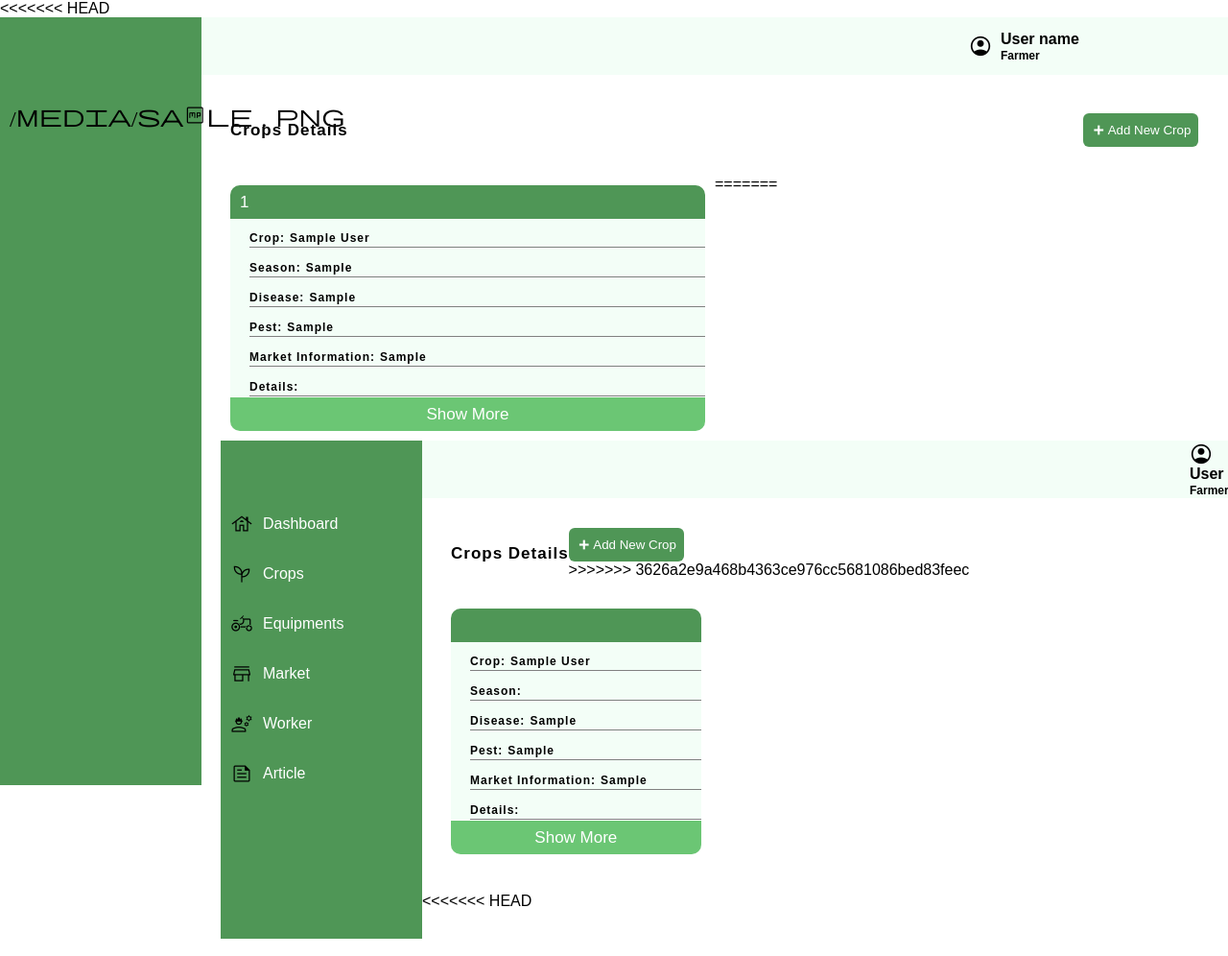
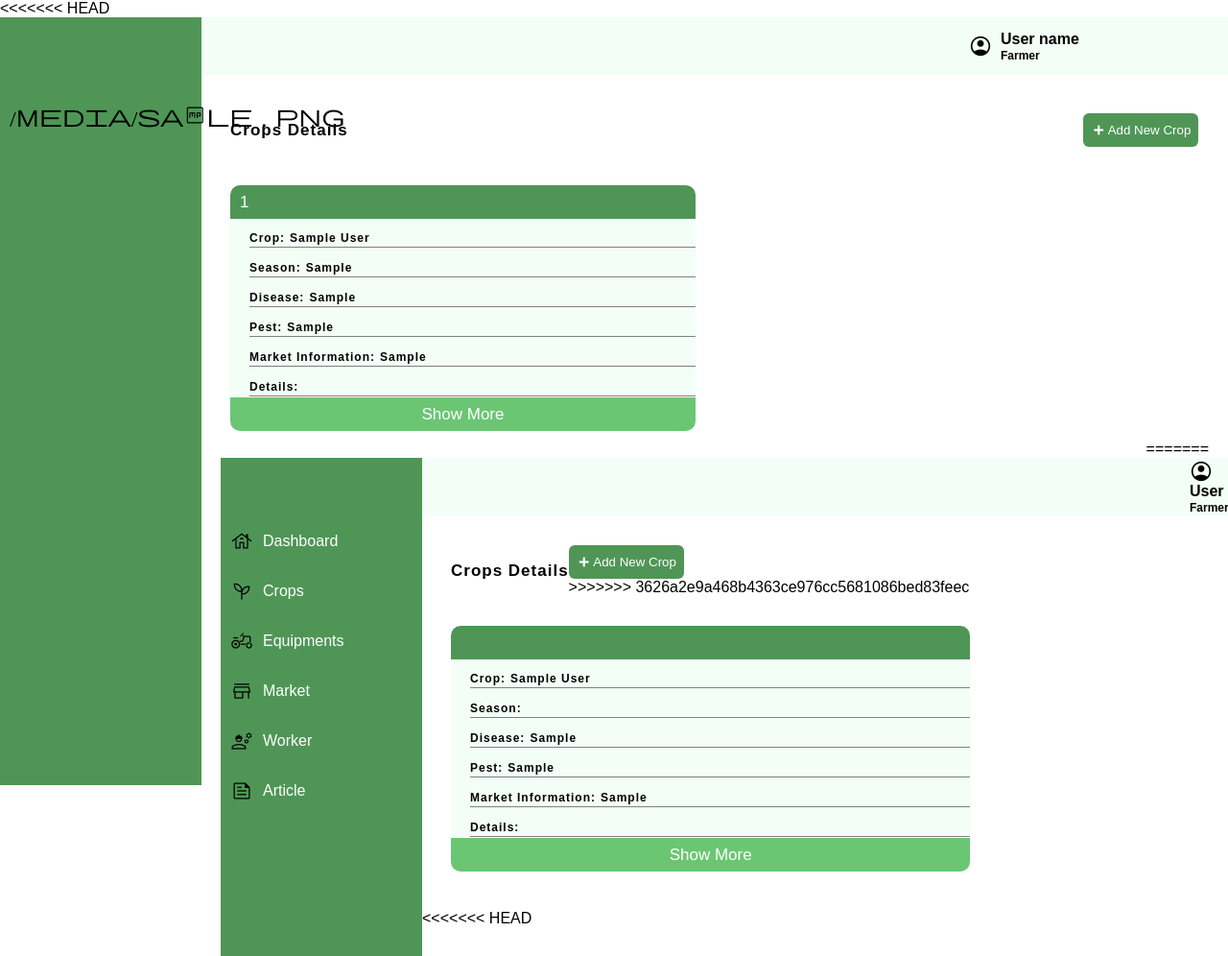
Before and after one commit to PunMahesh/AIMS, a Django app: template templates/crops.html in a window 1280 px wide. Shown: the whole page at 96% size. Run offline with Django 4.2, Linux system fonts and the light colour scheme; tables that the repository leaves empty hold one stand-in row (values such as "Sample post"); the template is opened without the code that fills it: values that come from a table or form of the project are taken from there, most other values are stand-ins (such as "Sample title", 1, 10 or a date in 2020).

Commit message:
css updated

```diff
--- a/static/css/crops.css
+++ b/static/css/crops.css
@@ -25,15 +25,18 @@
 
 .crop-card {
   padding: 10px;
-  width: 50%;
+  flex: calc(50% - 40px); /* 50% - (margins + paddings) */
 }
 
-
+.spacer {
+  margin: 0 10px;
+  padding: 0 10px;
+  flex: calc(50% - 40px); /* 50% - (margins + paddings) */
+}
 
 .crop-card-header {
   background-color:#4F9656;
   height: 35px;
-  width: 100%;
   border-top-left-radius: 10px;
   border-top-right-radius: 10px;
   display: flex;
```
